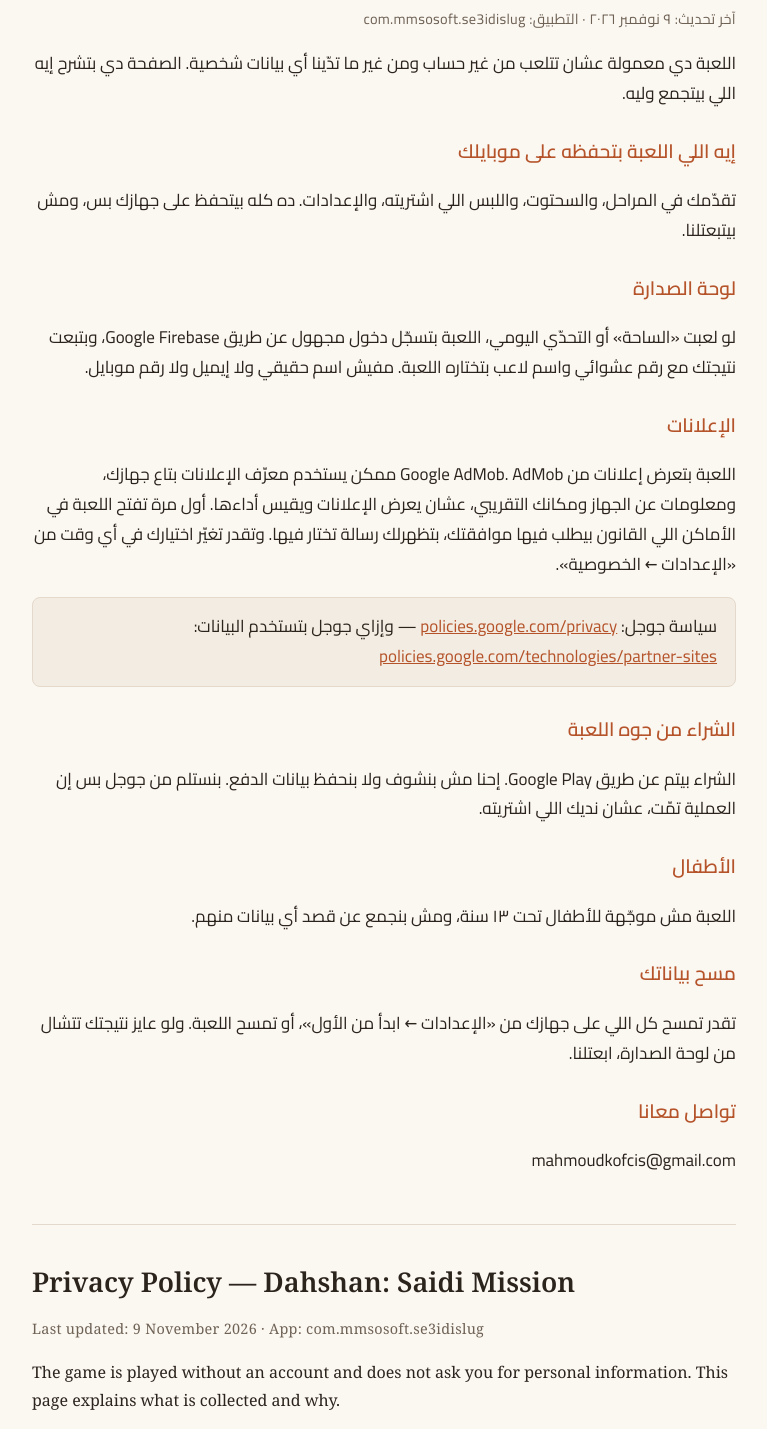
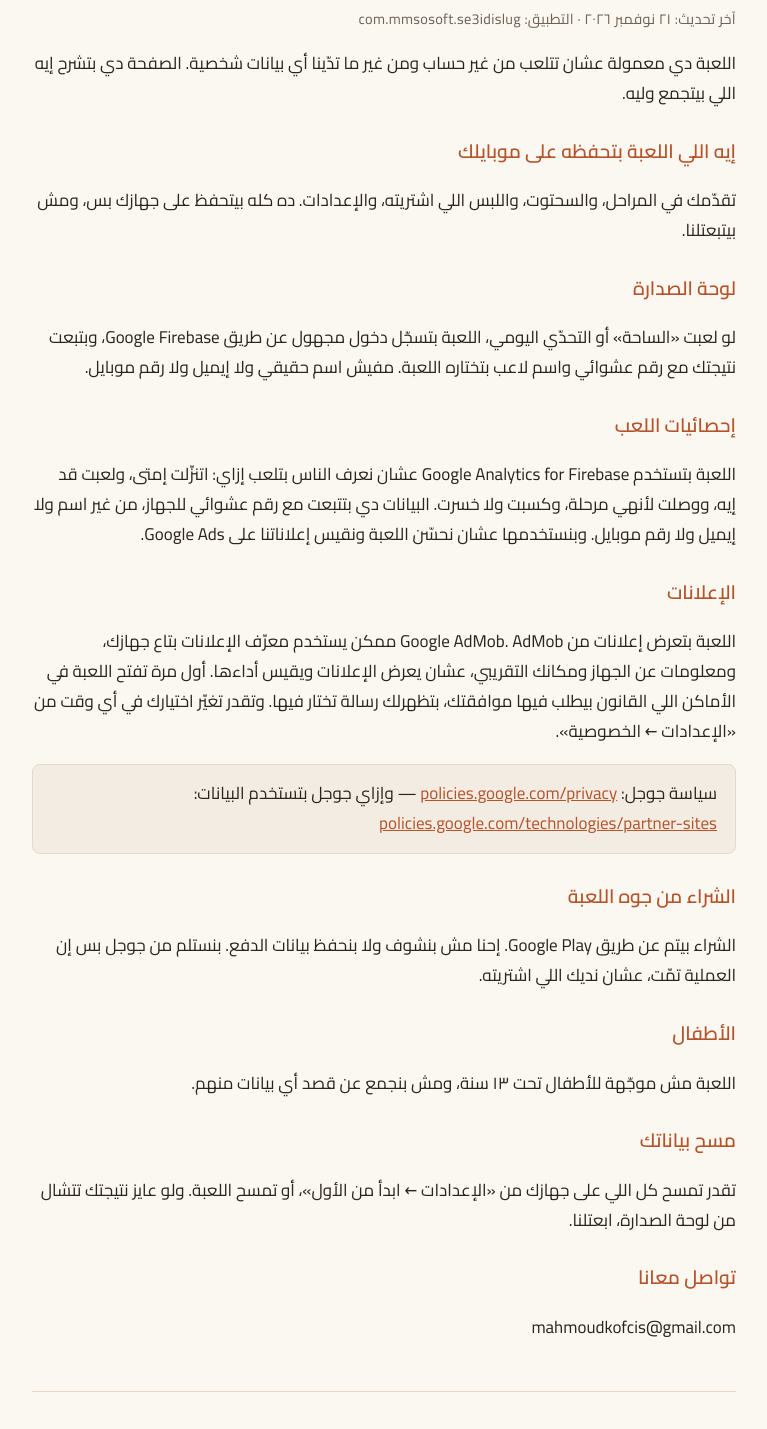
Before and after one commit to MahmoudSayedOsman/Pages, a plain HTML site: page Se3idiSlugAppPrivacyPolicy.html in a window 1280 px wide. Shown: the part 140-1569 px from the top of the page, without its empty margins (256-1023 px from the left). Drawn offline with Linux system fonts and the light colour scheme.

Commit message:
Dahshan privacy policy: gameplay analytics (Google Analytics for Firebase)
Co-Authored-By: Claude Opus 5.5 <noreply@anthropic.com>

```diff
--- a/Se3idiSlugAppPrivacyPolicy.html
+++ b/Se3idiSlugAppPrivacyPolicy.html
@@ -50,7 +50,7 @@ a { color: var(--accent); }
 <main>
   <section dir="rtl" lang="ar">
     <h1>سياسة الخصوصية — لعبة «دهشان الطرشويلي: مهمة صعيدي»</h1>
-    <p class="meta">آخر تحديث: ٩ نوفمبر ٢٠٢٦ · التطبيق: com.mmsosoft.se3idislug</p>
+    <p class="meta">آخر تحديث: ٢١ نوفمبر ٢٠٢٦ · التطبيق: com.mmsosoft.se3idislug</p>
     <p>اللعبة دي معمولة عشان تتلعب من غير حساب ومن غير ما تدّينا أي بيانات شخصية. الصفحة دي بتشرح إيه اللي بيتجمع وليه.</p>
 
     <h2>إيه اللي اللعبة بتحفظه على موبايلك</h2>
@@ -58,6 +58,9 @@ a { color: var(--accent); }
 
     <h2>لوحة الصدارة</h2>
     <p>لو لعبت «الساحة» أو التحدّي اليومي، اللعبة بتسجّل دخول مجهول عن طريق Google Firebase، وبتبعت نتيجتك مع رقم عشوائي واسم لاعب بتختاره اللعبة. مفيش اسم حقيقي ولا إيميل ولا رقم موبايل.</p>
+
+    <h2>إحصائيات اللعب</h2>
+    <p>اللعبة بتستخدم Google Analytics for Firebase عشان نعرف الناس بتلعب إزاي: اتنزّلت إمتى، ولعبت قد إيه، ووصلت لأنهي مرحلة، وكسبت ولا خسرت. البيانات دي بتتبعت مع رقم عشوائي للجهاز، من غير اسم ولا إيميل ولا رقم موبايل. وبنستخدمها عشان نحسّن اللعبة ونقيس إعلاناتنا على Google Ads.</p>
 
     <h2>الإعلانات</h2>
     <p>اللعبة بتعرض إعلانات من Google AdMob. AdMob ممكن يستخدم معرّف الإعلانات بتاع جهازك، ومعلومات عن الجهاز ومكانك التقريبي، عشان يعرض الإعلانات ويقيس أداءها. أول مرة تفتح اللعبة في الأماكن اللي القانون بيطلب فيها موافقتك، بتظهرلك رسالة تختار فيها. وتقدر تغيّر اختيارك في أي وقت من «الإعدادات ← الخصوصية».</p>
@@ -78,7 +81,7 @@ a { color: var(--accent); }
 
   <section class="en" lang="en">
     <h1>Privacy Policy — Dahshan: Saidi Mission</h1>
-    <p class="meta">Last updated: 9 November 2026 · App: com.mmsosoft.se3idislug</p>
+    <p class="meta">Last updated: 21 November 2026 · App: com.mmsosoft.se3idislug</p>
     <p>The game is played without an account and does not ask you for personal information. This page explains what is collected and why.</p>
 
     <h2>Stored on your device</h2>
@@ -86,6 +89,9 @@ a { color: var(--accent); }
 
     <h2>Leaderboards</h2>
     <p>If you play the Arena or the daily challenge, the game signs in anonymously with Google Firebase and sends your score with a random identifier and a player name chosen by the game. No real name, email address or phone number is sent.</p>
+
+    <h2>Gameplay analytics</h2>
+    <p>The game uses Google Analytics for Firebase to understand how it is played: when it was installed, how long it is played, which levels are reached, and whether they are won or lost. This data is sent with a random device identifier and no name, email address or phone number. We use it to improve the game and to measure our Google Ads campaigns.</p>
 
     <h2>Advertising</h2>
     <p>The game shows ads from Google AdMob. AdMob may use your device's advertising ID, device information and approximate location to serve and measure ads. Where the law requires your consent, a message asks for it the first time you open the game, and you can change your choice at any time in Settings → Privacy.</p>
```
